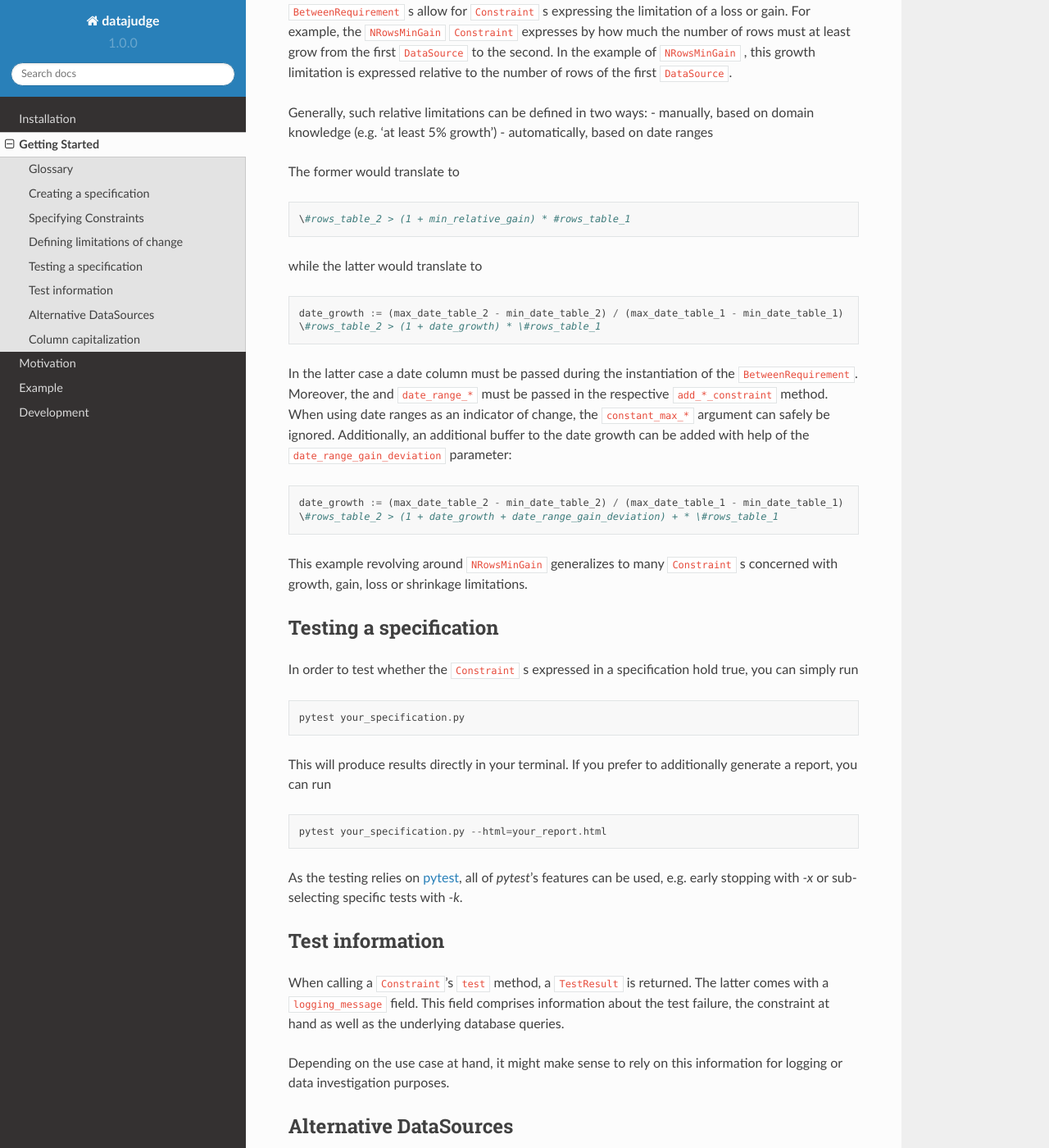
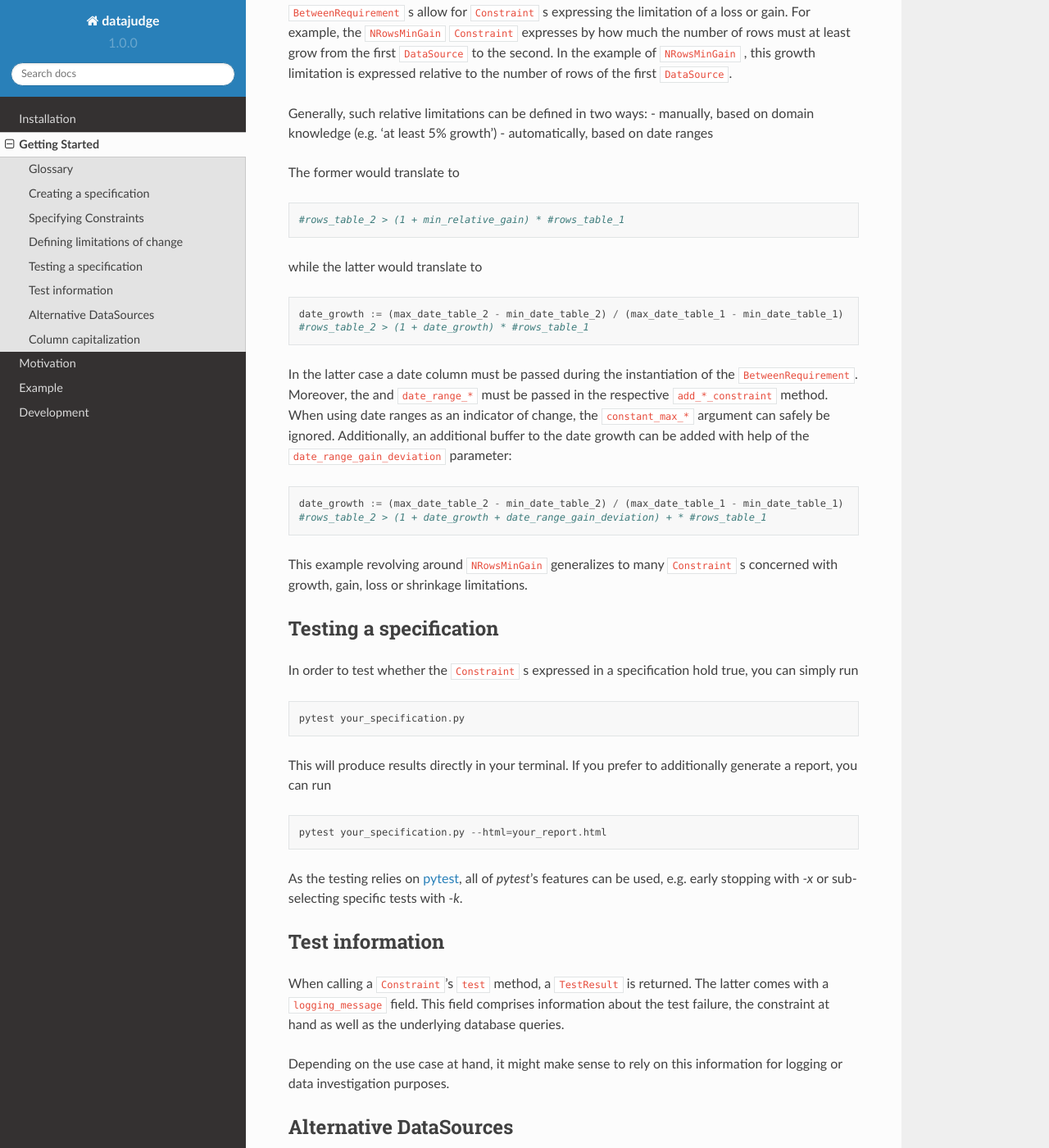
Before and after one commit to Quantco/datajudge, a Sphinx documentation site: the page built from docs/source/getting_started.rst, in a window 1280 px wide and 1400 px high, scrolled down 1635 px. Shown: the whole window at 82% size. Built offline with Sphinx 7.4.7 and the Read the Docs theme 2.0.0, drawn with Linux system fonts in a browser that asks for light colours; pages that are not in the unit, such as notebooks, are missing from menus; some of the changed lines change nothing that is shown; some of the changed text lies outside the part shown.

Commit message:
Docs syntax improvements (#20)

```diff
--- a/docs/source/getting_started.rst
+++ b/docs/source/getting_started.rst
@@ -51,9 +51,7 @@
 ----------------------
 
 In order to discover possible ``Constraint`` s, please investigate the ``_add_*_constraint`` methods
-for `BetweenRequirement <https://datajugde.readthedocs.io/en/latest/api/datajudge.requirements.html#datajudge.requirements.BetweenRequirement>`_
-and `WithinRequirement <https://datajugde.readthedocs.io/en/latest/api/datajudge.requirements.html#datajudge.requirements.WithinRequirement>`_
-respectively.
+for :class:`~datajudge.requirements.BetweenRequirement` and :class:`~datajudge.requirements.WithinRequirement` respectively.
 
 These methods are meant to be mostly self-documenting through the usage of expressive parameters.
 
@@ -81,14 +79,14 @@
 
 ::
 
-    \#rows_table_2 > (1 + min_relative_gain) * #rows_table_1
+    #rows_table_2 > (1 + min_relative_gain) * #rows_table_1
 
 while the latter would translate to
 
 ::
 
    date_growth := (max_date_table_2 - min_date_table_2) / (max_date_table_1 - min_date_table_1)
-   \#rows_table_2 > (1 + date_growth) * \#rows_table_1
+   #rows_table_2 > (1 + date_growth) * #rows_table_1
 
 
 In the latter case a date column must be passed during the instantiation of the ``BetweenRequirement``. Moreover, the  and ``date_range_*`` must be passed
@@ -98,7 +96,7 @@
 ::
 
    date_growth := (max_date_table_2 - min_date_table_2) / (max_date_table_1 - min_date_table_1)
-   \#rows_table_2 > (1 + date_growth + date_range_gain_deviation) + * \#rows_table_1
+   #rows_table_2 > (1 + date_growth + date_range_gain_deviation) + * #rows_table_1
 
 This example revolving around ``NRowsMinGain`` generalizes to many ``Constraint`` s concerned with growth, gain, loss or shrinkage limitations.
 
@@ -145,22 +143,22 @@
 .. list-table:: DataSources
    :header-rows: 1
 
-   * - ``DataSource``
+   * - :class:`~datajudge.db_access.DataSource`
      - explanation
-     - ``WithinRequirement`` constructor
-     - ``BetweenRequirement`` constructor
-   * - ``TableDataSource``
+     - :class:`~datajudge.requirements.WithinRequirement` constructor
+     - :class:`~datajudge.requirements.BetweenRequirement` constructor
+   * - :class:`~datajudge.db_access.TableDataSource`
      - represents a table in a database
-     - ``WithinRequirement.from_table``
-     - ``BetweenRequirement.from_tables``
-   * - ``ExpressionDataSource``
+     - :meth:`~datajudge.requirements.WithinRequirement.from_table`
+     - :meth:`~datajudge.requirements.BetweenRequirement.from_tables`
+   * - :class:`~datajudge.db_access.ExpressionDataSource`
      - represents the result of a ``sqlalchemy`` expression
-     - ``WithinRequirement.from_table``
-     - ``BetweenRequirement.from_tables``
-   * - ``RawQueryDataSource``
+     - :meth:`~datajudge.requirements.WithinRequirement.from_expression`
+     - :meth:`~datajudge.requirements.BetweenRequirement.from_expressions`
+   * - :class:`~datajudge.db_access.RawQueryDataSource`
      - represents the result of a sql query expressed via a string
-     - ``WithinRequirement.from_raw_query``
-     - ``BetweenRequirement.from_raw_queries``
+     - :meth:`~datajudge.requirements.WithinRequirement.from_raw_query`
+     - :meth:`~datajudge.requirements.BetweenRequirement.from_raw_queries`
 
 
 Typically, a user does not need to instantiate a corresponding ``DataSource`` themselves. Rather, this is taken care
```
